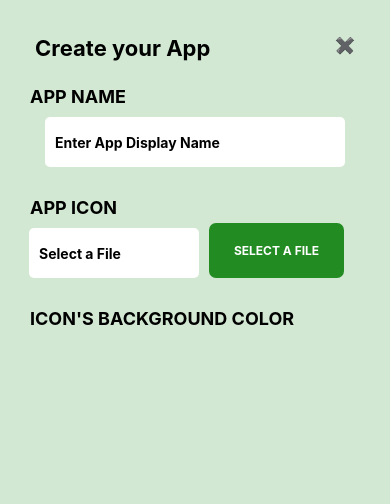
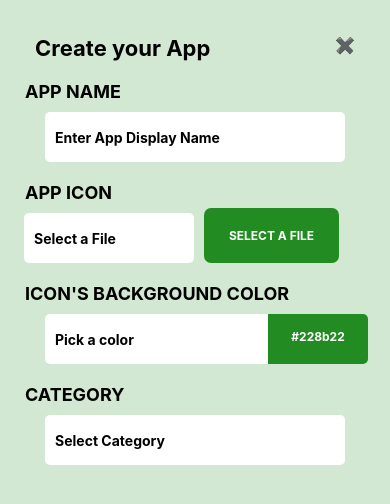
Before and after one commit to vinnidias/Stone, a React Native app: screen / in a window 390 px wide. Shown: the top 504 px of the page. Built offline with nearby package versions, Linux system fonts and the light colour scheme.

Commit message:
criação de componente de seleção de cor

```diff
--- a/App.js
+++ b/App.js
@@ -1,8 +1,9 @@
 import React from 'react';
-import {Text, View, TouchableHighlight, TextInput } from 'react-native';
+import {Text, View,} from 'react-native';
 import IconButton from './src/components/IconButton'
 import DefaultInput from './src/components/DefaultInput'
 import FileSelector from './src/components/FileSelector'
+import ColorSelector from './src/components/ColorSelector'
 
 export default function App() {
   return (
@@ -31,6 +32,13 @@ export default function App() {
         <Text style={styles.appNameText}>
           ICON'S BACKGROUND COLOR
         </Text>
+        <ColorSelector/>
+      </View>
+      <View style={styles.appNameContainer}>
+        <Text style={styles.appNameText}>
+          CATEGORY
+        </Text>
+        <DefaultInput placeholder={'Select Category'}/>
       </View>
     </View>
   );
@@ -52,7 +60,7 @@ const styles ={
     fontWeight: 'bold'
   },
   appNameContainer:{
-    margin: 10
+    margin: 5
   },
   appNameText:{
     fontSize:18,
--- /dev/null
+++ b/src/components/ColorSelector.js
@@ -0,0 +1,54 @@
+import React, { useState } from 'react';
+import {TextInput, Text, View,} from 'react-native';
+
+export default function ColorSelector(){
+    const [colorSelected, setColor] = useState('#228b22')
+    return(
+       <View style={styles.selectorContainer}>
+            <TextInput
+                style={styles.textInput}
+                placeholder='Pick a color'
+                onChangeText={text => setColor(text)}
+                maxLength={9}
+           />
+            <View style={{
+                backgroundColor: `${colorSelected}`,
+                height: 50,
+                width: 100,
+                alignSelf: "flex-end",
+                marginLeft: 120,
+                margin: -10,
+                borderTopRightRadius: 5,
+                borderBottomRightRadius: 5
+                }}
+            >
+                <Text style={styles.titleButton}>
+                    {colorSelected}
+                </Text>
+           </View>
+       </View>
+    )
+};
+
+const styles = {
+    selectorContainer: {
+        flexDirection: 'row',
+        height: 50,
+        width: 300,
+        borderRadius: 5,
+        margin: 10,
+        alignSelf: 'center',
+        backgroundColor: 'white',
+        padding: 10,
+    },
+    textInput:{
+        fontWeight: 'bold',
+    },
+    titleButton:{
+        fontWeight: 'bold',
+        fontSize: 12,
+        color: 'white',
+        alignSelf: 'center',
+        margin: 15
+    }
+};
```
